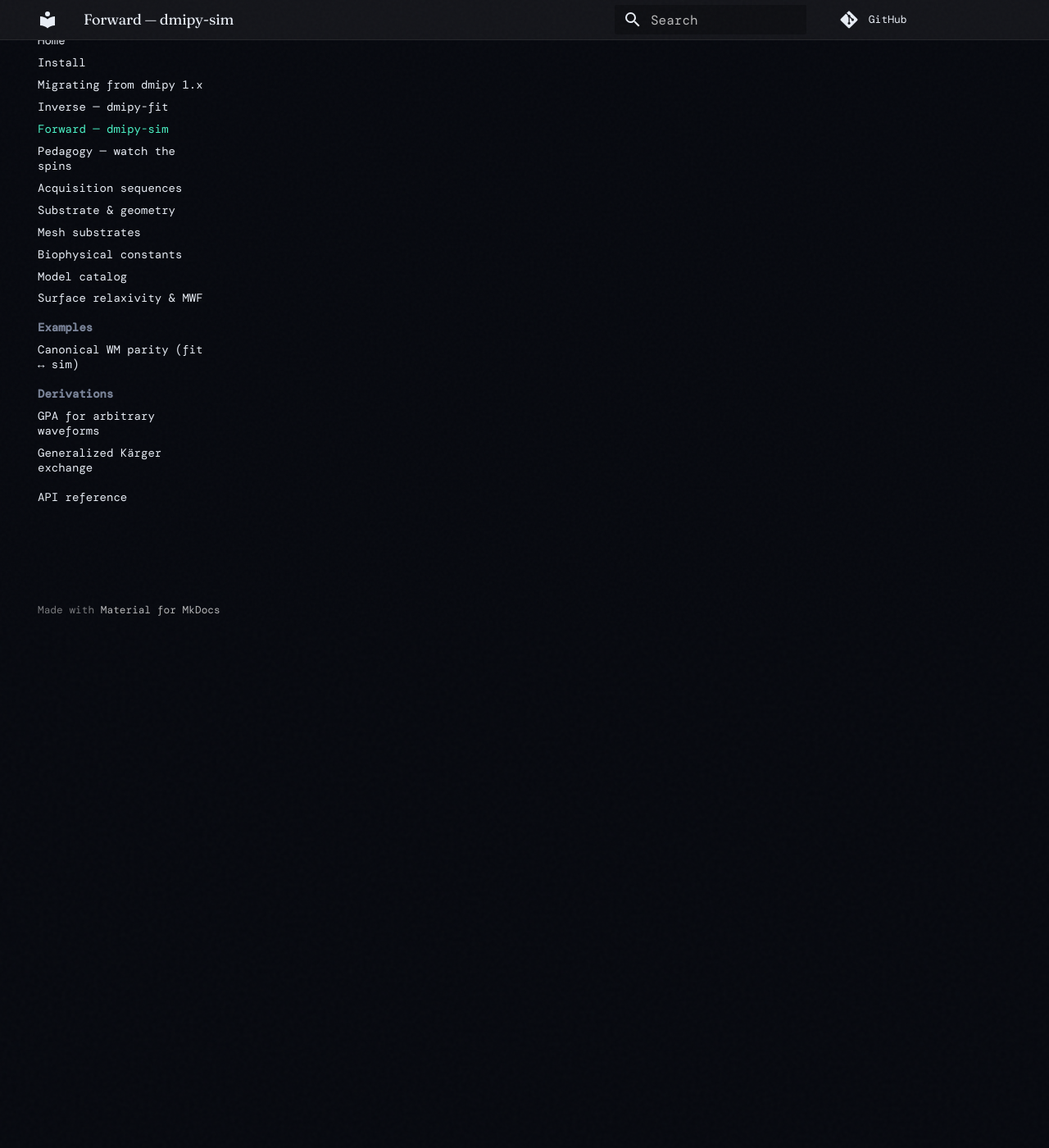
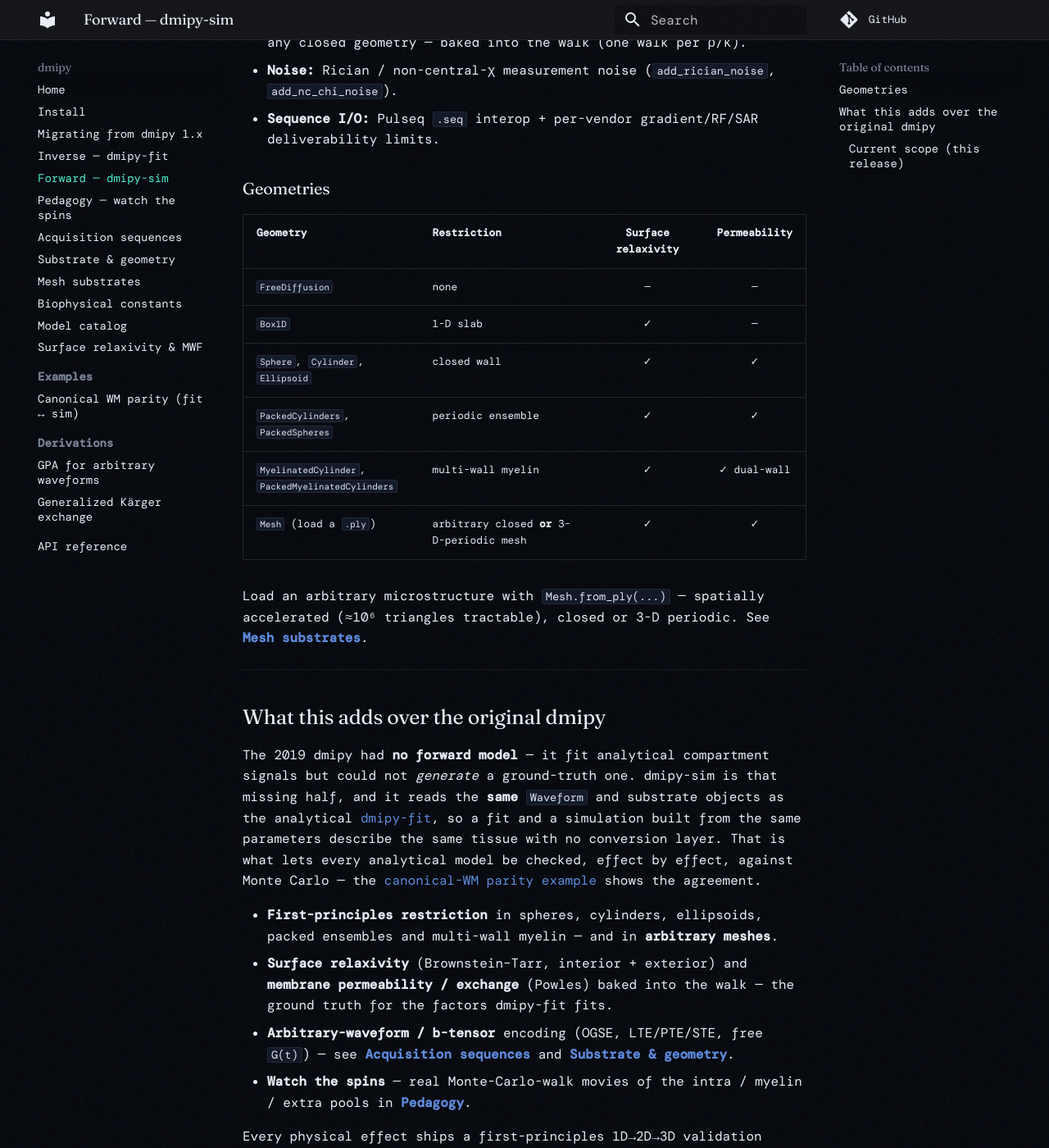
Before and after one commit to dmrai-lab/dmipy, an MkDocs documentation site: the page built from docs/sim.md, in a window 1280 px wide and 1400 px high, scrolled down 634 px. Shown: the whole window at 82% size. Built offline with MkDocs 1.6.1 and Material for MkDocs 9.7.7, drawn with Linux system fonts in a browser that asks for light colours; some web fonts are replaced; some of the changed text lies outside the part shown.

Commit message:
docs: holistic revival pass — homepage, sim page, migration table, masthead
- index.md: tighten the opener (revival + spelled-out acronym lead, one condensed
  problem paragraph, keep the punchy close); soften 'incomplete' to 'including dmipy 1.x'.
- sim.md: rebuild the barebones forward page to mirror fit.md (intro, quickstart,
  capability bullets, geometries table, 'what this adds over original dmipy', scope note).
- migrating.md: replace the 'what's genuinely new' bullet wall with a 1.x-vs-2.1
  checkmark table, each row linking to its docs subpage.
- README.md: shared masthead (acronym + role tagline + family line) so the three repos
  read as pieces of a whole.

Co-Authored-By: Claude Opus 4.8 <noreply@anthropic.com>

````diff
--- a/docs/sim.md
+++ b/docs/sim.md
@@ -1,8 +1,10 @@
 # Forward — dmipy-sim
 
-GPU Monte-Carlo of spins diffusing under an arbitrary free waveform `G(t)`, with surface
-relaxivity, membrane permeability, and T2 baked into the walk. Magnetisation is treated as
-fully transverse (ideal instantaneous pulses).
+The Monte-Carlo **ground truth**. Spins random-walk through an explicit tissue geometry and
+accumulate phase under an arbitrary free gradient waveform `G(t)`; the ensemble signal is
+`S/S₀ = ⟨cos φ⟩`, from first principles with no analytical shortcut. **Surface relaxivity**,
+**membrane permeability** and **T2** are baked into the walk. Magnetisation is treated as fully
+transverse (ideal instantaneous pulses).
 
 ```python
 import numpy as np, dmipy_sim as ds
@@ -13,11 +15,58 @@ signal = ds.simulate(50_000, diffusivity=2e-9, waveform=wf,
                      geometry=ds.Cylinder(radius=5e-6, orientation=(0, 0, 1)))
 ```
 
-**Encodings:** `pgse`, `ogse`, `cpmg`, `ste`, `pte`, `trapezoidal_ogse`.
-**Multi-echo:** `simulate_cpmg(n_walkers, D, cpmg_waveform, geometry)` returns the full CPMG
-echo train from a *single* walk.
-**Geometries:** `FreeDiffusion`, `Box1D`, `Sphere`, `Cylinder`, `Ellipsoid`, `PackedCylinders`,
-`PackedSpheres`, `MyelinatedCylinder`, `PackedMyelinatedCylinders`.
+- **Encodings:** `pgse`, `ogse`, `cpmg`, `ste`, `pte`, `trapezoidal_ogse` — factory constructors
+  over the free waveform (`G(t)` of shape `(n_measurements, n_t, 3)`, the base representation).
+- **Multi-echo:** `simulate_cpmg(n_walkers, D, cpmg_waveform, geometry)` returns the full CPMG
+  echo train from a *single* walk.
+- **Substrate properties:** set `surface_relaxivity_t2=ρ` / `permeability=κ` on any closed
+  geometry — baked into the walk (one walk per ρ/κ).
+- **Noise:** Rician / non-central-χ measurement noise (`add_rician_noise`, `add_nc_chi_noise`).
+- **Sequence I/O:** Pulseq `.seq` interop + per-vendor gradient/RF/SAR deliverability limits.
+
+### Geometries
+
+| Geometry | Restriction | Surface relaxivity | Permeability |
+|---|---|:---:|:---:|
+| `FreeDiffusion` | none | — | — |
+| `Box1D` | 1-D slab | ✓ | — |
+| `Sphere`, `Cylinder`, `Ellipsoid` | closed wall | ✓ | ✓ |
+| `PackedCylinders`, `PackedSpheres` | periodic ensemble | ✓ | ✓ |
+| `MyelinatedCylinder`, `PackedMyelinatedCylinders` | multi-wall myelin | ✓ | ✓ dual-wall |
+| `Mesh` (load a `.ply`) | arbitrary closed **or** 3-D-periodic mesh | ✓ | ✓ |
+
+Load an arbitrary microstructure with `Mesh.from_ply(...)` — spatially accelerated (≈10⁶ triangles
+tractable), closed or 3-D periodic. See **[Mesh substrates](mesh_substrates.md)**.
+
+---
+
+## What this adds over the original dmipy
+
+The 2019 dmipy had **no forward model** — it fit analytical compartment signals but could not
+*generate* a ground-truth one. dmipy-sim is that missing half, and it reads the **same**
+`Waveform` and substrate objects as the analytical [dmipy-fit](fit.md), so a fit and a simulation
+built from the same parameters describe the same tissue with no conversion layer. That is what
+lets every analytical model be checked, effect by effect, against Monte Carlo — the
+[canonical-WM parity example](examples/canonical_wm_parity.md) shows the agreement.
+
+- **First-principles restriction** in spheres, cylinders, ellipsoids, packed ensembles and
+  multi-wall myelin — and in **arbitrary meshes**.
+- **Surface relaxivity** (Brownstein–Tarr, interior + exterior) and **membrane permeability /
+  exchange** (Powles) baked into the walk — the ground truth for the factors dmipy-fit fits.
+- **Arbitrary-waveform / b-tensor** encoding (OGSE, LTE/PTE/STE, free `G(t)`) — see
+  **[Acquisition sequences](sequences.md)** and **[Substrate & geometry](substrate.md)**.
+- **Watch the spins** — real Monte-Carlo-walk movies of the intra / myelin / extra pools in
+  **[Pedagogy](pedagogy.md)**.
 
 Every physical effect ships a first-principles 1D→2D→3D validation ladder against exact
-eigenvalues (see the repo's `examples/validation/`).
+eigenvalues (the repo's `examples/validation/`).
+
+### Current scope (this release)
+
+The **mission** is a physics-complete, sequence- and substrate-agnostic forward model — the free
+waveform `G(t)` and an arbitrary substrate as the base representation, every physical effect on
+the same footing — paired with its analytical inverse. *This release* is the
+transverse-magnetisation slice: diffusion + T2 + surface relaxivity + permeable exchange, with
+ideal instantaneous pulses. Susceptibility, gradient-/stimulated-echo and T1 are part of the
+model but not in the released public scope yet — the boundary above is a *release* boundary, not
+the ceiling.
````
Also changed, not shown: README.md (+10 -8 lines), docs/index.md (+12 -11 lines), docs/migrating.md (+24 -31 lines).
